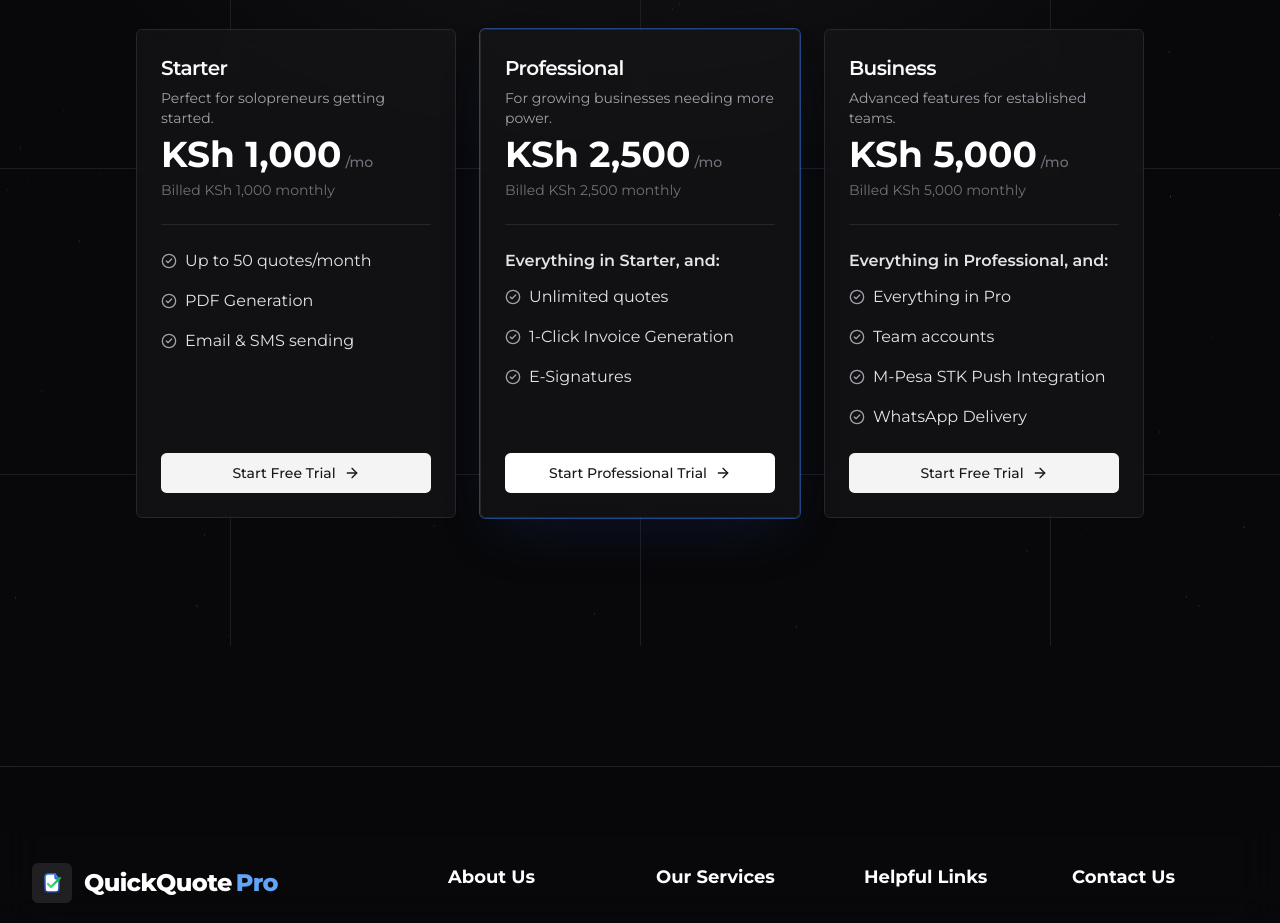
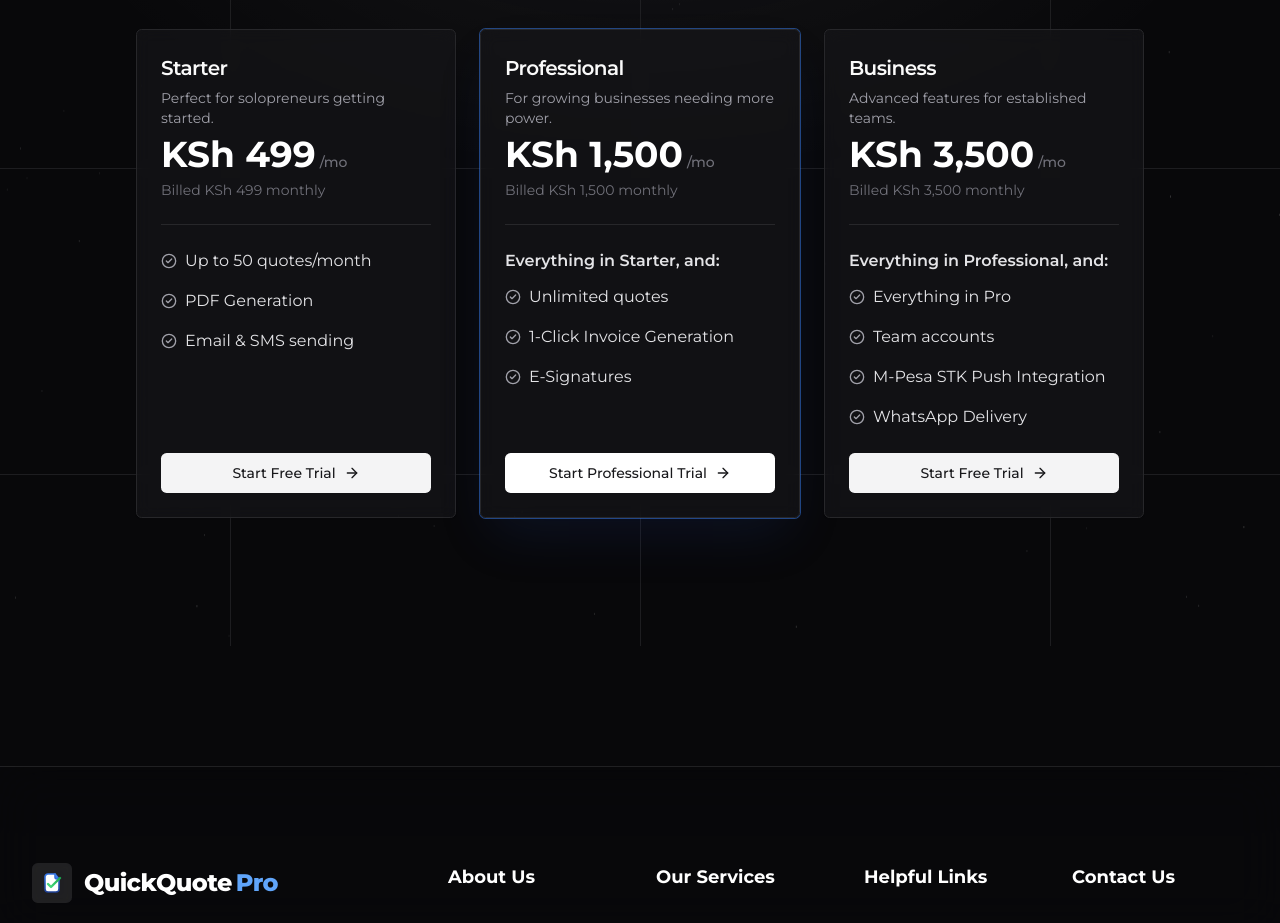
Before and after one commit to wannabes48/QuickQuote-pro, a React (Vite) app in the folder frontend/: page / in a window 1280 px wide. Shown: the part 3260-4183 px from the top of the page. Built offline with nearby package versions, Linux system fonts and the light colour scheme; no server answers.

Commit message:
Pricing plans revised and updated

```diff
--- a/frontend/src/components/ui/pricing-cards.jsx
+++ b/frontend/src/components/ui/pricing-cards.jsx
@@ -23,8 +23,8 @@ const Pricing2 = ({
       id: "starter",
       name: "Starter",
       description: "Perfect for solopreneurs getting started.",
-      monthlyPrice: "KSh 1,000",
-      yearlyPrice: "KSh 10,000",
+      monthlyPrice: "KSh 499",
+      yearlyPrice: "KSh 4,990",
       features: [
         { text: "Up to 50 quotes/month" },
         { text: "PDF Generation" },
@@ -39,8 +39,8 @@ const Pricing2 = ({
       id: "professional",
       name: "Professional",
       description: "For growing businesses needing more power.",
-      monthlyPrice: "KSh 2,500",
-      yearlyPrice: "KSh 25,000",
+      monthlyPrice: "KSh 1,500",
+      yearlyPrice: "KSh 15,000",
       features: [
         { text: "Unlimited quotes" },
         { text: "1-Click Invoice Generation" },
@@ -55,8 +55,8 @@ const Pricing2 = ({
       id: "business",
       name: "Business",
       description: "Advanced features for established teams.",
-      monthlyPrice: "KSh 5,000",
-      yearlyPrice: "KSh 50,000",
+      monthlyPrice: "KSh 3,500",
+      yearlyPrice: "KSh 35,000",
       features: [
         { text: "Everything in Pro" },
         { text: "Team accounts" },
--- a/frontend/src/pages/Pricing.jsx
+++ b/frontend/src/pages/Pricing.jsx
@@ -8,7 +8,7 @@ const myPricingPlans = [
   {
     planName: 'Starter',
     description: 'Perfect for solopreneurs getting started.',
-    price: '1,000',
+    price: '499',
     features: ['Up to 50 quotes/month', 'PDF Generation', 'Email & SMS sending'],
     buttonText: 'Start Free Trial',
     buttonVariant: 'secondary'
@@ -16,7 +16,7 @@ const myPricingPlans = [
   {
     planName: 'Professional',
     description: 'For growing businesses needing more power.',
-    price: '2,500',
+    price: '1,500',
     features: ['Unlimited quotes', '1-Click Invoice Generation', 'E-Signatures'],
     buttonText: 'Start Professional Trial',
     isPopular: true,
@@ -25,7 +25,7 @@ const myPricingPlans = [
   {
     planName: 'Business',
     description: 'Advanced features for established teams.',
-    price: '5,000',
+    price: '3,500',
     features: ['Team accounts', 'M-Pesa STK Push Integration', 'WhatsApp Delivery'],
     buttonText: 'Start Free Trial',
     buttonVariant: 'secondary'
--- a/frontend/src/pages/Settings.jsx
+++ b/frontend/src/pages/Settings.jsx
@@ -248,7 +248,7 @@ function Settings() {
                                     <CardHeader>
                                         <CardTitle>Starter</CardTitle>
                                         <CardDescription>Perfect for freelancers and solo creators.</CardDescription>
-                                        <div className="text-3xl font-bold mt-4">KSh 1,500 <span className="text-sm font-normal text-muted-foreground">/mo</span></div>
+                                        <div className="text-3xl font-bold mt-4">KSh 499 <span className="text-sm font-normal text-muted-foreground">/mo</span></div>
                                     </CardHeader>
                                     <CardContent className="flex-1">
                                         <ul className="space-y-2 text-sm text-muted-foreground">
@@ -267,7 +267,7 @@ function Settings() {
                                     <CardHeader>
                                         <CardTitle>Professional</CardTitle>
                                         <CardDescription>For growing agencies and businesses.</CardDescription>
-                                        <div className="text-3xl font-bold mt-4">KSh 3,500 <span className="text-sm font-normal text-muted-foreground">/mo</span></div>
+                                        <div className="text-3xl font-bold mt-4">KSh 1,500 <span className="text-sm font-normal text-muted-foreground">/mo</span></div>
                                     </CardHeader>
                                     <CardContent className="flex-1">
                                         <ul className="space-y-2 text-sm text-muted-foreground">
@@ -281,6 +281,25 @@ function Settings() {
                                         <Button className="w-full bg-primary hover:bg-blue-700 text-white" onClick={() => addToast('Redirecting to Daraja Checkout...', 'info')}>Upgrade to Pro</Button>
                                     </CardFooter>
                                 </Card>
+
+                                <Card className="border-border flex flex-col">
+                                    <CardHeader>
+                                        <CardTitle>Business</CardTitle>
+                                        <CardDescription>Advanced features for established teams.</CardDescription>
+                                        <div className="text-3xl font-bold mt-4">KSh 3,500 <span className="text-sm font-normal text-muted-foreground">/mo</span></div>
+                                    </CardHeader>
+                                    <CardContent className="flex-1">
+                                        <ul className="space-y-2 text-sm text-muted-foreground">
+                                            <li>• Everything in Pro</li>
+                                            <li>• Team accounts</li>
+                                            <li>• M-Pesa STK Push Integration</li>
+                                            <li>• WhatsApp Delivery</li>
+                                        </ul>
+                                    </CardContent>
+                                    <CardFooter>
+                                        <Button className="w-full" onClick={() => addToast('Redirecting to Daraja Checkout...', 'info')}>Upgrade to Business</Button>
+                                    </CardFooter>
+                                </Card>
                             </div>
                         </div>
                     </TabsContent>
```
